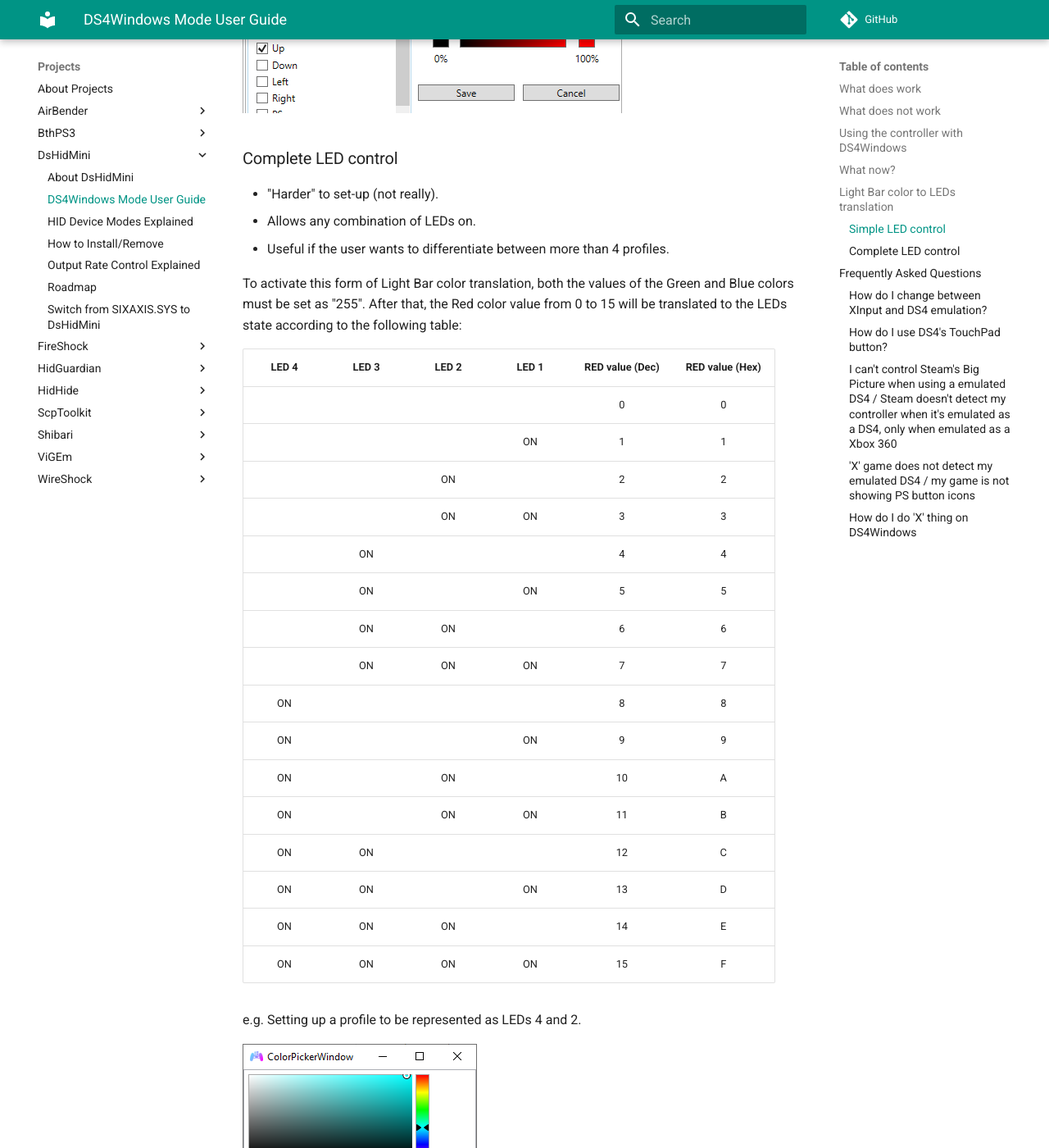
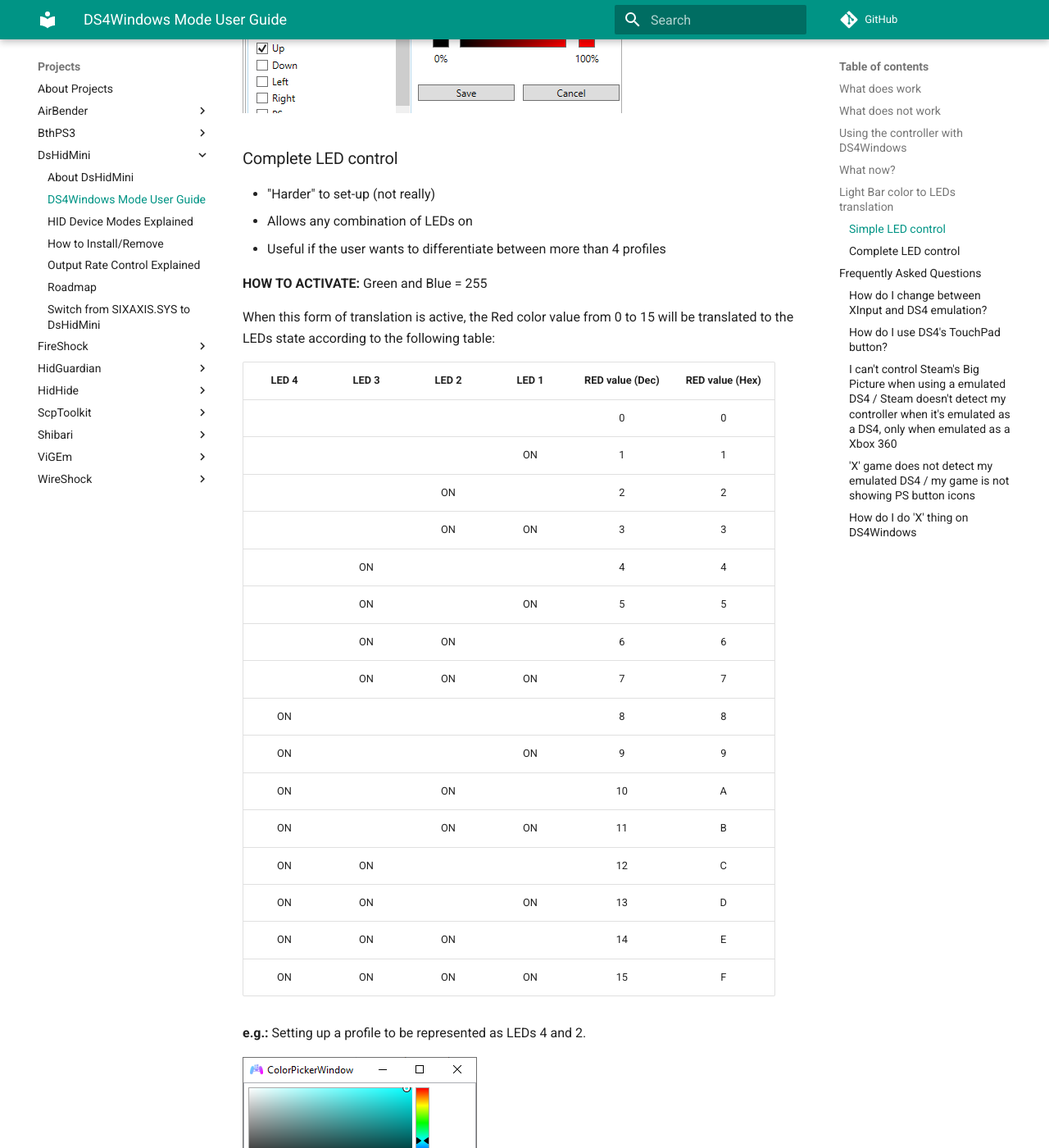
Before and after one commit to nefarius/ViGEm.github.io, an MkDocs documentation site: the page built from docs/projects/DsHidMini/DS4-Mode-User-Guide.md, in a window 1280 px wide and 1400 px high, scrolled down 4154 px. Shown: the whole window at 82% size. Built offline with MkDocs 1.6.1 and Material for MkDocs 9.7.7, drawn with Linux system fonts in a browser that asks for light colours; comment, search, counter and statistics services are not loaded.

Commit message:
Minor tweaks to Complete LED Control section

```diff
--- a/docs/projects/DsHidMini/DS4-Mode-User-Guide.md
+++ b/docs/projects/DsHidMini/DS4-Mode-User-Guide.md
@@ -89,11 +89,13 @@
 
 ### Complete LED control
 
-- "Harder" to set-up (not really).
-- Allows any combination of LEDs on.
-- Useful if the user wants to differentiate between more than 4 profiles.
+- "Harder" to set-up (not really)
+- Allows any combination of LEDs on
+- Useful if the user wants to differentiate between more than 4 profiles
 
-To activate this form of Light Bar color translation, both the values of the Green and Blue colors must be set as "255". After that, the Red color value from 0 to 15 will be translated to the LEDs state according to the following table:
+__HOW TO ACTIVATE:__ Green and Blue = 255
+
+When this form of translation is active, the Red color value from 0 to 15 will be translated to the LEDs state according to the following table:
 
 | LED 4 |  LED 3 | LED 2 | LED 1 |  RED value (Dec) |  RED value (Hex)
 | :---: | :---: | :---: | :---: | :---: | :---: |
@@ -114,7 +116,7 @@
 | ON | ON | ON |  | 14 | E |
 | ON | ON | ON | ON | 15 | F |
 
-e.g. Setting up a profile to be represented as LEDs 4 and 2.
+__e.g.:__ Setting up a profile to be represented as LEDs 4 and 2.
 
 ![TotalLedControl eg - LEDs 4 and 2](images/TotalLedControl_eg_LEDs_4_2.png){: .glightbox }
 
```
